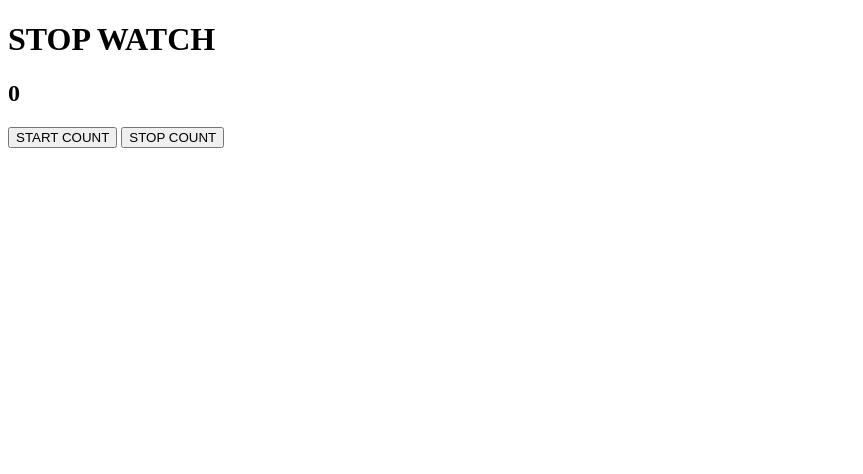
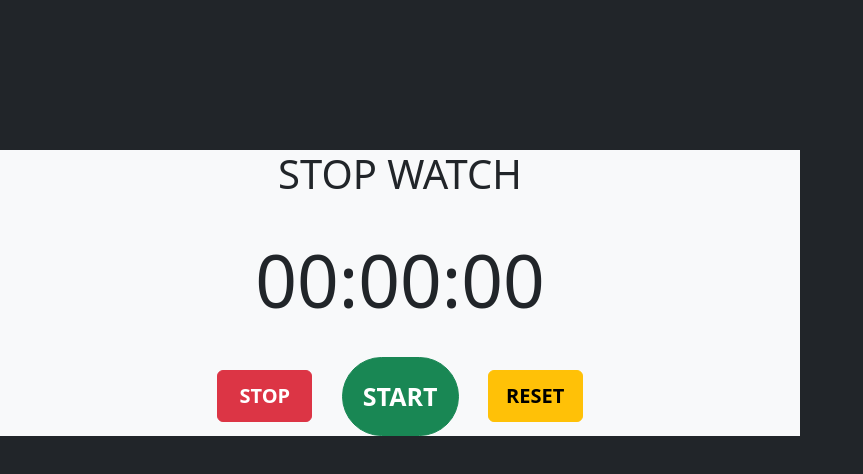
Before and after one commit to Giftedmike/Stop-Watch, a plain HTML site: page index.html in a window 1280 px wide. Shown: the whole page, without its empty margins (0-863 px from the left). Drawn offline with nearby package versions, Linux system fonts and the light colour scheme.

Commit message:
built the structure and styling

```diff
--- a/index.css
+++ b/index.css
@@ -0,0 +1,40 @@
+body{
+    padding: 0px;
+    margin: 0px;
+    box-sizing: border-box;
+
+}
+
+#stopWatch{
+    align-items: center;
+    justify-content: center;
+    text-align: center;
+    margin-top: 150px;
+    width: 800px;
+}
+#stopWatch h2{
+    padding-top: 30px;
+    padding-bottom: 25px;
+    font-size: 73px;
+}
+.watchbtn :nth-child(2){
+    padding: 20px;
+    border-radius: 100px;
+    margin-left: 25px;
+    margin-right: 25px;
+    width: 117px;
+    font-size: 25px;
+    font-weight: bold;
+}
+.watchbtn :nth-child(1){
+    padding: 10px;
+    width: 95px;
+    font-weight: bold;
+    font-size: 20px;
+}
+.watchbtn :nth-child(3){
+    padding: 10px;
+    width: 95px;
+    font-weight: bold;
+    font-size: 20px;
+}
--- a/index.html
+++ b/index.html
@@ -5,17 +5,27 @@
     <meta http-equiv="X-UA-Compatible" content="IE=edge">
     <meta name="viewport" content="width=device-width, initial-scale=1.0">
     <link rel="stylesheet" href="index.css">
-
+    <link href="https://cdn.jsdelivr.net/npm/bootstrap@5.2.3/dist/css/bootstrap.min.css" rel="stylesheet" integrity="sha384-rbsA2VBKQhggwzxH7pPCaAqO46MgnOM80zW1RWuH61DGLwZJEdK2Kadq2F9CUG65" crossorigin="anonymous">
     <title>STOP WATCH</title>
 </head>
-<body>
-    <h1>STOP WATCH</h1>
-    <h2  id="count">0</h2>
-    <button onclick="startCount()">START COUNT</button>
-    <button onclick="stopCount()">STOP COUNT</button>
+<body class="bg-dark">
+   <div class="bg-light" id="stopWatch">
+        <h1>STOP WATCH</h1>
+        <h2>00:00:00</h2>
+        <div class="watchbtn">
+            <button class="btn btn-danger" onclick="">STOP</button>
+            <button class="btn btn-success" onclick="">START</button>
+            <button class="btn btn-warning" onclick="">RESET</button>
+        </div>
+   </div>
 
 
 
-    <script src="index.js"></script>
+
+
+
+
+   <script src="https://cdn.jsdelivr.net/npm/bootstrap@5.2.3/dist/js/bootstrap.bundle.min.js" integrity="sha384-kenU1KFdBIe4zVF0s0G1M5b4hcpxyD9F7jL+jjXkk+Q2h455rYXK/7HAuoJl+0I4" crossorigin="anonymous"></script>
+   <script src="index.js"></script>
 </body>
 </html>
--- a/index.js
+++ b/index.js
@@ -1,13 +1,13 @@
 
-let timeInterval;
+// let timeInterval;
 
-function startCount(){
-    timeInterval = setInterval(function(){
-        let counter = document.getElementById('count').innerHTML;
-        counter++;
-        document.getElementById('count').innerHTML = counter;
-    }, 100)
-}
-function stopCount(){
-    clearInterval(timeInterval);
-}
+// function startCount(){
+//     timeInterval = setInterval(function(){
+//         let counter = document.getElementById('count').innerHTML;
+//         counter++;
+//         document.getElementById('count').innerHTML = counter;
+//     }, 100)
+// }
+// function stopCount(){
+//     clearInterval(timeInterval);
+// }
```
